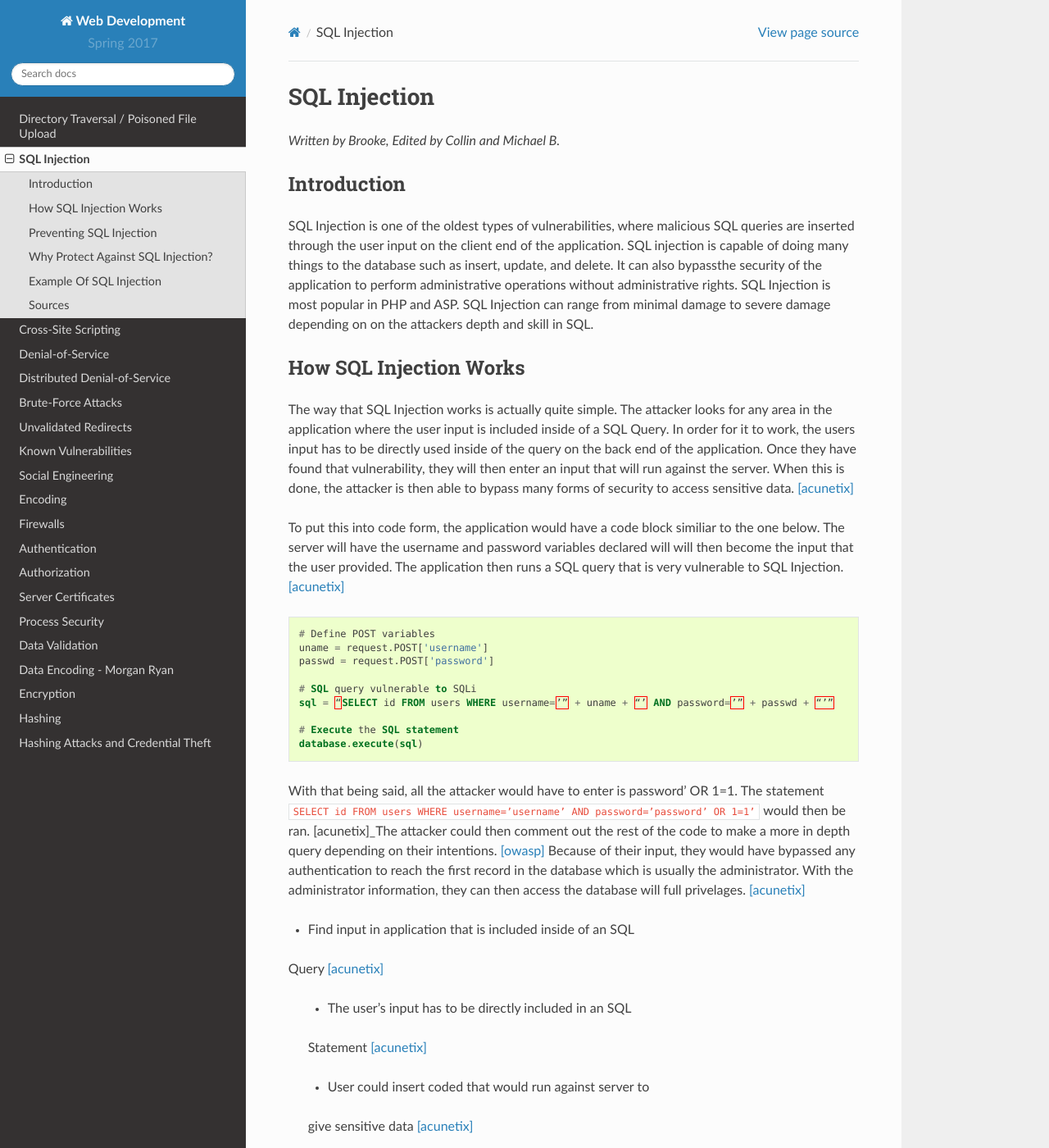
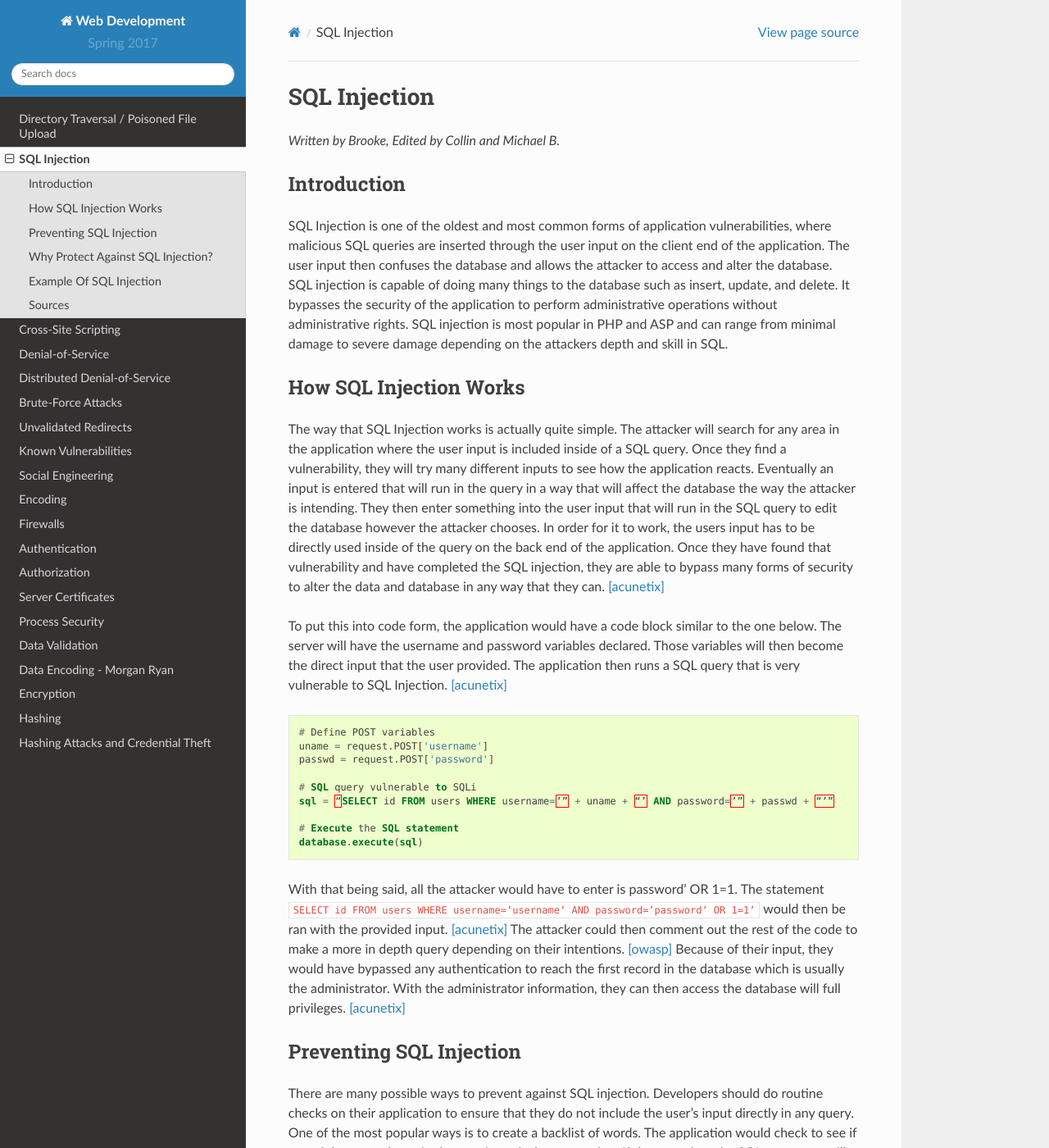
Before and after one commit to pvcraven/2017_web_security, a Sphinx documentation site: the page built from source/sql_injection/sql_injection.rst, in a window 1280 px wide and 1400 px high. Shown: the whole window at 82% size. Built offline with Sphinx 7.4.7 and the Read the Docs theme 2.0.0, drawn with Linux system fonts in a browser that asks for light colours; some of the changed text lies outside the part shown.

Commit message:
Wrote full report

```diff
--- a/source/sql_injection/sql_injection.rst
+++ b/source/sql_injection/sql_injection.rst
@@ -5,32 +5,40 @@
 
 Introduction
 ------------
-SQL Injection is one of the oldest types of vulnerabilities, where malicious
-SQL queries are inserted through the user input on the client end of the
-application.  SQL injection is capable of doing many things to the database
-such as insert, update, and delete.  It can also bypassthe security of the
-application to perform administrative operations without administrative rights.
-SQL Injection is most popular in PHP and ASP.  SQL Injection can range from
-minimal damage to severe damage depending on on the attackers depth and skill
-in SQL.
+
+SQL Injection is one of the oldest and most common forms of application
+vulnerabilities, where malicious SQL queries are inserted through the user
+input on the client end of the application.  The user input then confuses the
+database and allows the attacker to access and alter the database. SQL
+injection is capable of doing many things to the database such as insert,
+update, and delete.  It bypasses the security of the application to perform
+administrative operations without administrative rights.  SQL injection is
+most popular in PHP and ASP and can range from minimal damage to
+severe damage depending on the attackers depth and skill in SQL.
+
 
 
 How SQL Injection Works
 -----------------------
 
 The way that SQL Injection works is actually quite simple.  The attacker
-looks for any area in the application where the user input is included
-inside of a SQL Query. In order for it to work, the users input has to be
-directly used inside of the query on the back end of the application.  Once
-they have found that vulnerability, they will then enter an input that will
-run against the server.  When this is done, the attacker is then able to
-bypass many forms of security to access sensitive data.  [acunetix]_
+will search for any area in the application where the user input is included
+inside of a SQL query. Once they find a vulnerability, they will try many
+different inputs to see how the application reacts.  Eventually an input is
+entered that will run in the query in a way that will affect the database the
+way the attacker is intending.  They then enter something into the user input
+that will run in the SQL query to edit the database however the attacker
+chooses.  In order for it to work, the users input has to be directly used inside
+of the query on the back end of the application.  Once they have found that
+vulnerability and have completed the SQL injection, they are able to bypass
+many forms of security to alter the data and database in any way that they can.
+[acunetix]_
 
 To put this into code form, the application would have a code block
-similiar to the one below.  The server will have the username and password
-variables declared will will then become the input that the user provided.
-The application then runs a SQL query that is very vulnerable to SQL
-Injection.  [acunetix]_
+similar to the one below.  The server will have the username and password
+variables declared.  Those variables will then become the direct input that
+the user provided.  The application then runs a SQL query that is very
+vulnerable to SQL Injection. [acunetix]_
 
 .. code-block:: sql
 
@@ -45,52 +53,53 @@
 		database.execute(sql)
 
 With that being said, all the attacker would have to enter is password’ OR
-1=1.  The statement ``SELECT id FROM users WHERE username=’username’ AND
-password=’password’ OR 1=1’`` would then be ran. [acunetix]_The attacker could then
-comment out the rest of the code to make a more in depth query depending on
-their intentions. [owasp]_ Because of their input, they would have bypassed
-any authentication to reach the first record in the database which is usually
-the administrator.  With the administrator information, they can then access
-the database will full privelages. [acunetix]_
-
-
-* Find input in application that is included inside of an SQL
-Query [acunetix]_
-
-	* The user's input has to be directly included in an SQL
-	Statement [acunetix]_
-
-	* User could insert coded that would run against server to
-	give sensitive data [acunetix]_
-
-	* Example [acunetix]_
-
-* User could comment out the rest of the code and make a
-more in depth query.
-
-* The result they bypasses teh authentication
-
-* The first account in a database is usally the administrator
+1=1.  The statement ``SELECT id FROM users WHERE username=’username’
+AND password=’password’ OR 1=1’`` would then be ran with the provided input.
+[acunetix]_ The attacker could then comment out the rest of the code to make a
+more in depth query depending on their intentions. [owasp]_ Because of their
+input, they would have bypassed any authentication to reach the first record in
+the database which is usually the administrator.  With the administrator
+information, they can then access the database will full privileges. [acunetix]_
 
 
 Preventing SQL Injection
 ---------------
-* Blacklist of words or characters [w3schools]_
 
-	* checks for these words or characters in the SQL
-	statement before executing [w3schools]_
+There are many possible ways to prevent against SQL injection. Developers
+should do routine checks on their application to ensure that they do not include
+the user’s input directly in any query.  One of the most popular ways is to
+create a backlist of words.  The application would check to see if any of these
+words are in the user input before execution.  If they are, then the SQL
+statement will not execute.  The only problem with using a backlist is that
+many common words in the English language such as add and delete would
+have to be accepted in the user input because they are legal words.  That being
+the case, having a backlist is one of the most inefficient ways to prevent against
+SQL injection.  Without backlists, the only proven way to completely protect
+against it is by using parameters.  Parameters are a value added to the query in
+a controlled manner.  [w3schools]_ These parameters are actually place holders in the query
+that are then filled in by the user’s input and will always be treated as data.
 
-	* not alwasy the best idea because many characters
-	and words are legal to be used in a SQL statement
-	and should be allowed in the input [w3schools]_
+Below is an example of using parameters to prevent SQL injection. [veracode]_
 
-* Only proven way to to protect against SQL injection is
-the use of parameters [w3schools]_
+.. code-block:: sql
+		String accountBalanceQuery =
+		  "SELECT accountNumber, balance FROM accounts WHERE account_owner_id = ?";
 
-	* a parameter is a value added to a query in a
-	controlled manner
+		try {
+			PreparedStatement statement = connection.prepareStatement(accountBalanceQuery);
+			statement.setInt(1, request.getParameter("user_id"));
+			ResultSet rs = statement.executeQuery();
+			while (rs.next()) {
+				page.addTableRow(rs.getInt("accountNumber"), rs.getFloat("balance"));
+			}
+		} catch (SQLException e) { ... }
 
-* Example [w3schools]_
+If an attacker attempts to supply a value that’s not a simple integer, then
+statement.setInt() will throw a SQLException error rather than permitting
+the query to complete.  [veracode]_
+
+W3Schools also provides an example of using parameters to insure that SQL
+injection will not occur.[w3schools]_
 
 .. code-block:: sql
 
@@ -105,15 +114,14 @@
 Why Protect Against SQL Injection?
 ----------------------------------
 
-* Impersonate users [owasp]_
-
-* Sensitive data could be given out
-
-* alter data and databases
-
-* causes repudiation issues [owasp]_
-
-* Records could be deleted all together
+You may ask why you need to protect against SQL injection, but the answer is
+quite simple.  If an attacker completes SQL injection they can impersonate
+users, including the administrator of the database.  With the administrators
+credentials, the attacker can do almost anything including altering the
+database and the data in it or records could be deleted all together.
+Sensitive data could then be leaked creating many more embedded problems.
+With data being released, reputation issues surface.  Many companies could
+lose business and even profits from this. [owasp]_
 
 
 Example Of SQL Injection
@@ -151,8 +159,10 @@
 Sources
 -------
 
+.. [acunetix] "`What is SQL Injection (SQLi) and How to Fix It.<http://www.acunetix.com/websitesecurity/sql-injection/>`_" Acunetix., n.d. Web. 20 Feb. 2017.
+
 .. [owasp] "`SQL Injection.<https://www.owasp.org/index.php/SQL_Injection>`_" SQL Injection - OWASP. OWASP., n.d. Web. 20 Feb. 2017.
 
 .. [w3schools] "`SQL Injection. <https://www.w3schools.com/sql/sql_injection.asp>`_" SQL Injection. w3schools., n.d. Web. 20 Feb. 2017.
 
-.. [acunetix] "`What is SQL Injection (SQLi) and How to Fix It.<http://www.acunetix.com/websitesecurity/sql-injection/>`_" Acunetix., n.d. Web. 20 Feb. 2017.
+.. [veracode] "`SQL Injection Cheat Sheet & Tutorial: Vulnerabilities & How to Prevent SQL Injection Attacks.<https://www.veracode.com/security/sql-injection>`_" Veracode. N.p., 19 Dec. 2016. Web. 25 Feb. 2017.
```
